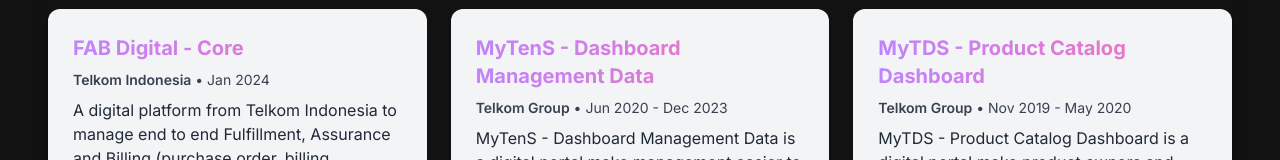
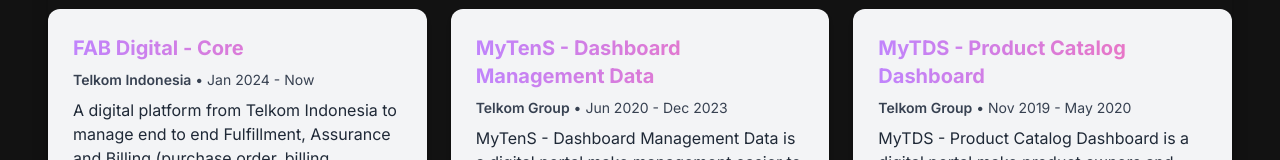
Before and after one commit to dhianharyono/Dhian-Portofolio, a Next.js app: page / in a window 1280 px wide. Shown: the part 2435-2595 px from the top of the page. Built offline with nearby package versions, Linux system fonts and the light colour scheme.

Commit message:
feat(portofolio): update styling image and wording

```diff
--- a/app/components/AboutSection/AboutSection.jsx
+++ b/app/components/AboutSection/AboutSection.jsx
@@ -18,6 +18,7 @@
     <section id='about' className='text-white'>
       <span className='anchor'></span>
       <div className='md:grid md:grid-cols-2 gap-8 items-center py-8 px-4 xl:gap-16 sm:p-6 mb-10'>
+        <div className='relative overflow-hidden transition-transform duration-300 hover:scale-105'>
           <Image
             src='/images/about-image.png'
             width={500}
@@ -25,6 +26,7 @@
             alt='Dhian Haryono working illustration'
             loading='lazy'
           />
+        </div>
         <div className='mt-4 md:mt-0 text-left flex flex-col h-full'>
           <h2 className='text-4xl font-bold text-white mb-4'>About Me</h2>
           <p className='text-base lg:text-lg text-gray-300'>
--- a/app/components/HeroSection/HeroSection.jsx
+++ b/app/components/HeroSection/HeroSection.jsx
@@ -40,7 +40,7 @@
           </p>
           <div>
             <Link href={'#contact'}>
-              <button className='px-6 py-3 w-full sm:w-fit rounded-full mr-4 bg-gradient-to-br from-blue-500 via-primary-500 to-secondary-500 hover:bg-slate-500 text-white'>
+              <button className='px-6 py-3 w-full sm:w-fit rounded-full mr-4 bg-gradient-to-br from-blue-500 via-primary-500 to-secondary-500 hover:from-blue-600 hover:via-primary-400 hover:to-secondary-200 text-white'>
                 Hire Me
               </button>
             </Link>
@@ -55,7 +55,7 @@
           transition={{ duration: 0.5 }}
           className='col-span-4 place-self-center mt-4 lg:mt-0'
         >
-          <div className='rounded-full bg-[#181818] w-[250px] h-[250px] lg:w-[400px] lg:h-[400px] relative'>
+          <div className='rounded-full bg-[#181818] w-[250px] h-[250px] lg:w-[400px] lg:h-[400px] relative transition-transform duration-300 hover:scale-105'>
             <Image
               className='absolute transform -translate-x-1/2 -translate-y-1/2 top-1/2 left-1/2 rounded-[150px]'
               src={'/images/hero-image.jpg'}
--- a/app/components/utils.jsx
+++ b/app/components/utils.jsx
@@ -149,7 +149,7 @@
     id: 1,
     title: 'FAB Digital - Core',
     company: 'Telkom Indonesia',
-    duration: 'Jan 2024',
+    duration: 'Jan 2024 - Now',
     description:
       'A digital platform from Telkom Indonesia to manage end to end Fulfillment, Assurance and Billing (purchase order, billing statement, payment, invoice, settlement, Tax invoice) via API and web application.',
     link: null,
```
Lines whose indentation alone changed are shown as unchanged.
